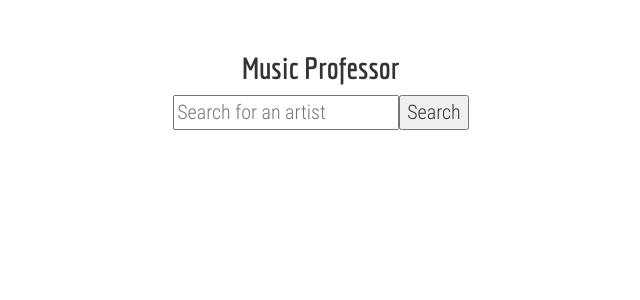
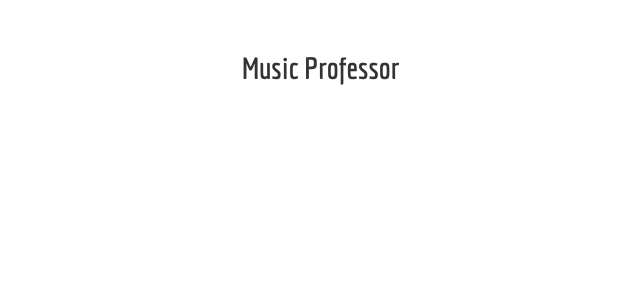
Before and after one commit to YakubuAmidu/Music-professor, a React (Vite) app: page / in a window 1280 px wide. Shown: the top 300 px of the page, without its empty margins (319-959 px from the left). Built offline with nearby package versions, Linux system fonts and the light colour scheme.

Commit message:
Commiting changes

```diff
--- a/src/components/App.js
+++ b/src/components/App.js
@@ -42,11 +42,6 @@ class App extends Component{
     return (
       <div>
         <h2>Music Professor</h2>
-        <input
-        onChange={this.updateArtistQuery}
-        onKeyPress={this.handleKeyPress}
-        placeholder="Search for an artist" />
-        <button onClick={this.searchArtist}>Search</button>
         <Artist artist={this.state.artist} />
         <Tracks tracks={this.state.tracks} />
       </div>
--- a/src/components/Search.js
+++ b/src/components/Search.js
@@ -4,7 +4,11 @@ class Search extends Component {
     render() {
         return (
             <div>
-
+               <input
+               onChange={this.updateArtistQuery}
+               onKeyPress={this.handleKeyPress}
+               placeholder="Search for an artist" />
+               <button onClick={this.searchArtist}>Search</button>
             </div>
         );
     }
```
Also changed, not shown: 2 other files (tests, documents, lock files or other folders).
